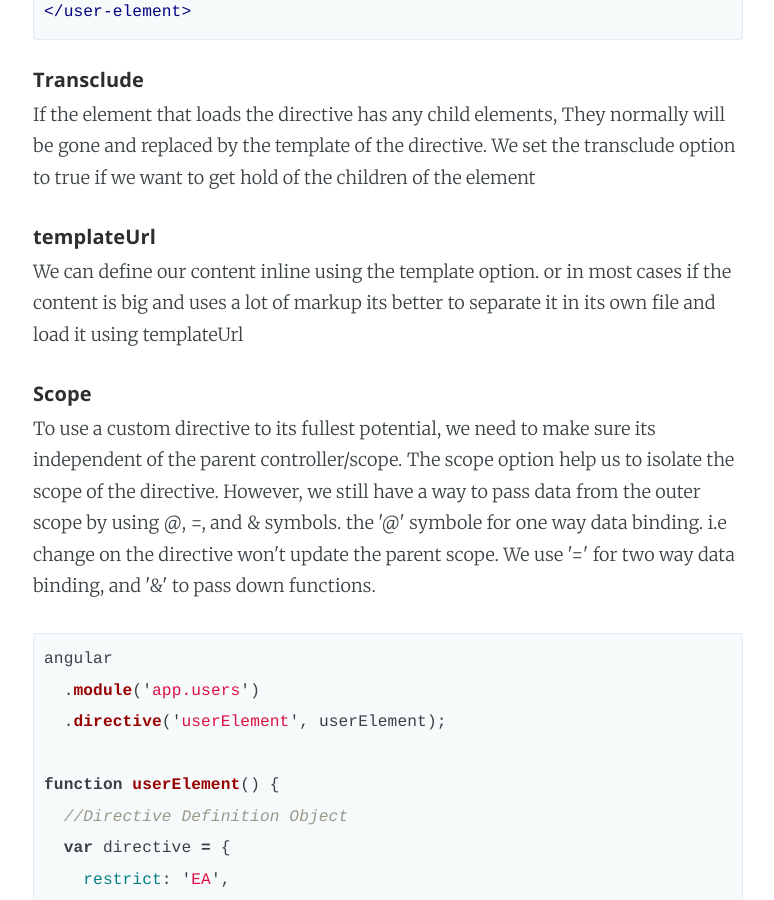
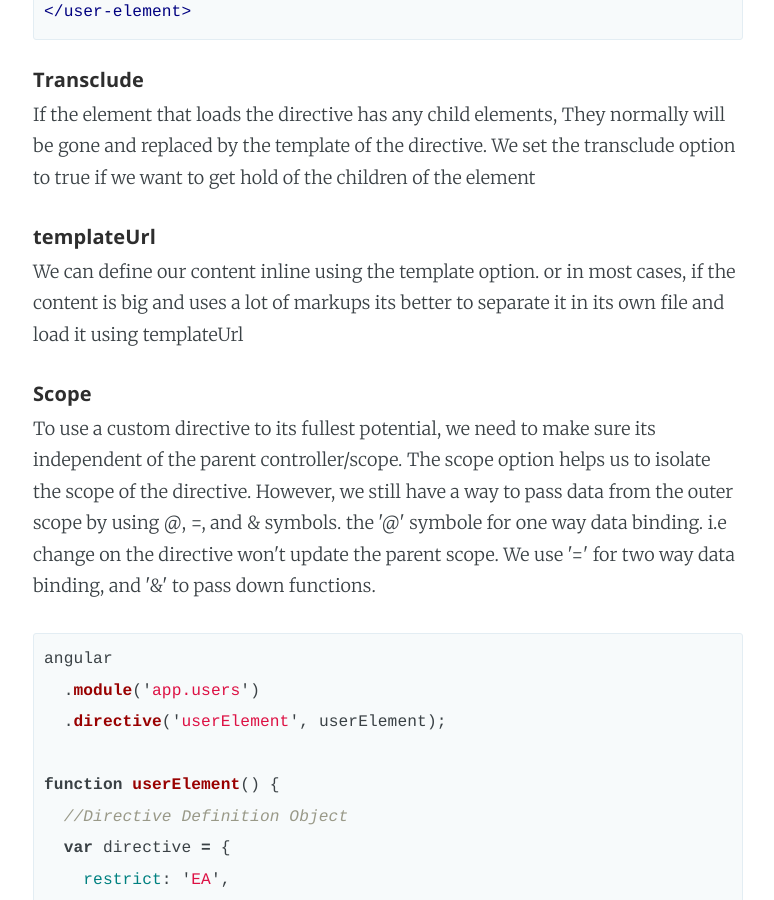
Before and after one commit to nassirmz/blog, a Jekyll site: the page built from _posts/2016-11-03-Creating-Custom-Directives.html, in a window 1280 px wide and 900 px high, scrolled down 2855 px. Shown: the whole window, without its empty margins (252-1026 px from the left). Built offline with Jekyll 4.4.1, drawn with Linux system fonts in a browser that asks for light colours; nearby versions of some CDN libraries; Markdown is read by kramdown in place of the engine named in the settings; some of the changed text lies outside the part shown.

Commit message:
Spelling check

```diff
--- a/_posts/2016-11-03-Creating-Custom-Directives.html
+++ b/_posts/2016-11-03-Creating-Custom-Directives.html
@@ -72,9 +72,9 @@ This is what we see if we inspect the element in both cases.
 <h6 id="heading6">Transclude</h6>
 <p>If the element that loads the directive has any child elements, They normally will be gone and replaced by the template of the directive. We set the transclude option to true if we want to get hold of the children of the element</p>
 <h6 id="heading6">templateUrl</h6>
-<p> We can define our content inline using the template option. or in most cases if the content is big and uses a lot of markup its better to separate it in its own file and load it using templateUrl</p>
+<p> We can define our content inline using the template option. or in most cases, if the content is big and uses a lot of markups its better to separate it in its own file and load it using templateUrl</p>
 <h6 id="heading6">Scope</h6>
-<p>To use a custom directive to its fullest potential, we need to make sure its independent of the  parent controller/scope. The scope option help us to isolate the scope of the directive. However, we still have a way to pass data from the outer scope by using @, =, and & symbols.  the '@' symbole for one way data binding. i.e change on the directive won't update the parent scope. We use '=' for two way data binding, and '&' to pass down functions.</p>
+<p>To use a custom directive to its fullest potential, we need to make sure its independent of the parent controller/scope. The scope option helps us to isolate the scope of the directive. However, we still have a way to pass data from the outer scope by using @, =, and & symbols.  the '@' symbole for one way data binding. i.e change on the directive won't update the parent scope. We use '=' for two way data binding, and '&' to pass down functions.</p>
 {% highlight javascript %}
 angular
   .module('app.users')
```
Also changed, not shown: other parts of _posts/2016-11-03-Creating-Custom-Directives.html (+1 -1 lines).
